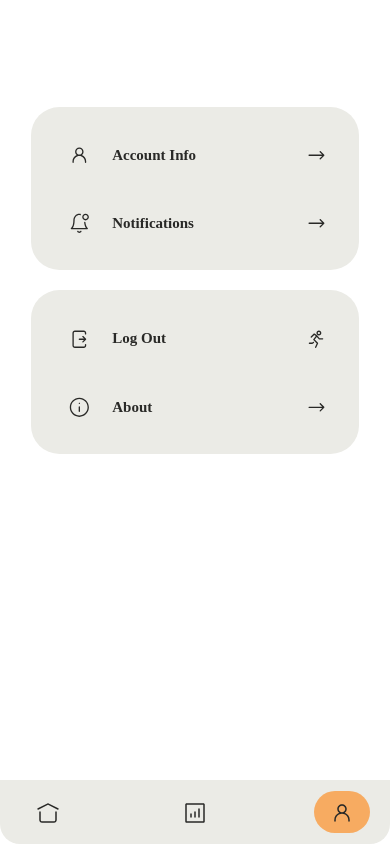
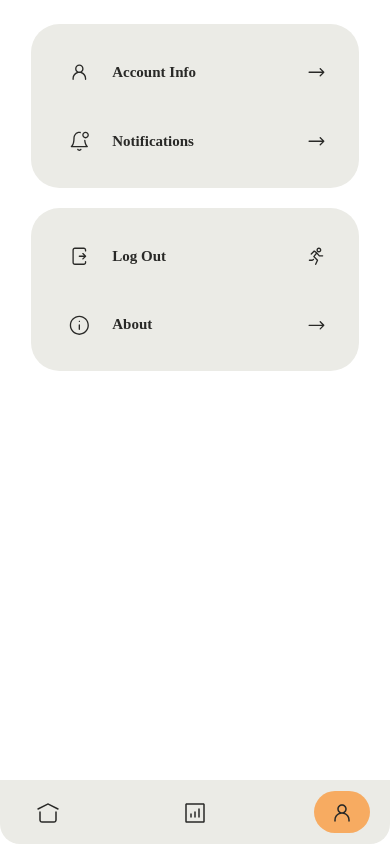
Before and after one commit to sirrotich/my.matx.africa, a React (Vite) app: page /profile in a window 390 px wide. Built offline with nearby package versions, Linux system fonts and the light colour scheme; no server answers; sample sign-in values are in the browser's storage.

Commit message:
Update Profile.css

```diff
--- a/src/styles/Profile.css
+++ b/src/styles/Profile.css
@@ -15,7 +15,7 @@
     flex-direction: column;
     align-items: center;
     justify-content: flex-start;
-    padding-top: 20px;
+    padding-top: 10px;
     width: 100%;
     height: 100vh;
     width: 360px;
@@ -99,7 +99,7 @@
     align-items: center;
     justify-content: space-between;
     border-radius: 0 0 20px 20px;
-    margin-top: 163px;
+    margin-top: 173px;
     padding: 30px;
 
   }
@@ -108,8 +108,7 @@
   @media screen and (max-width: 480px) {
     .profile-page {
         border: none;
-        margin-top: -60px;
-
+        height: 100vh;
 
     }
     .bottom-nav {
```
